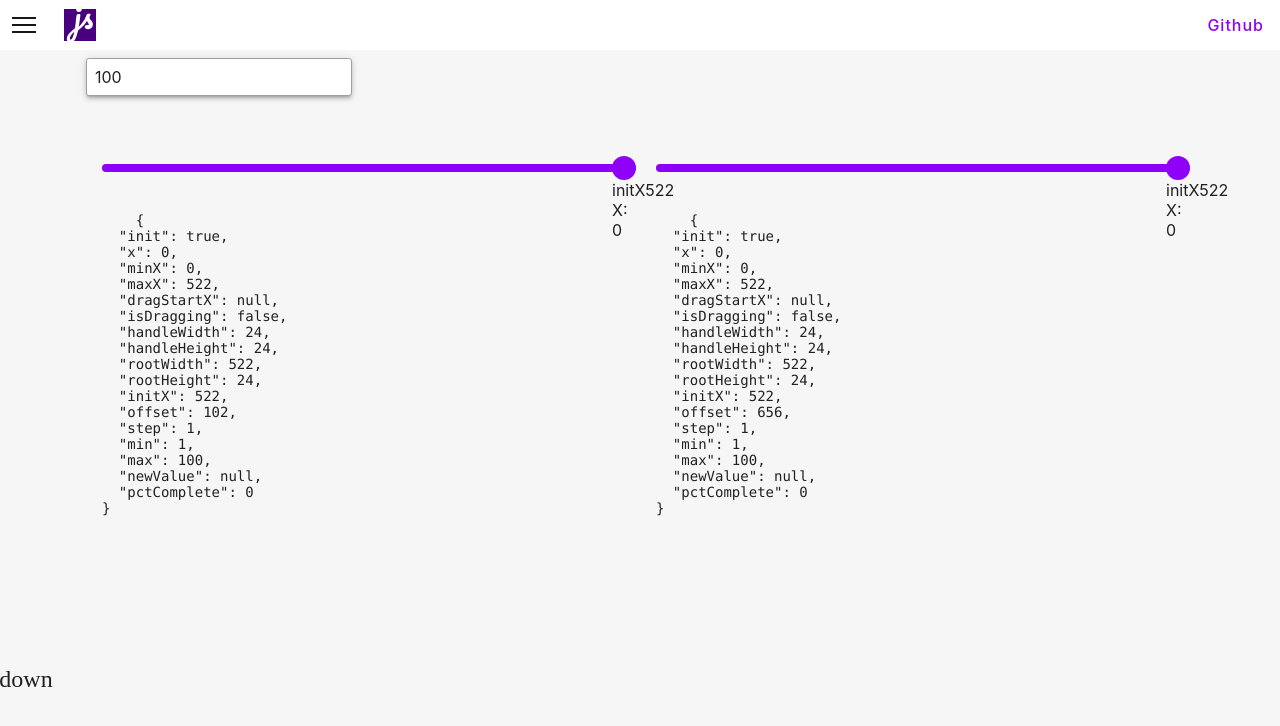
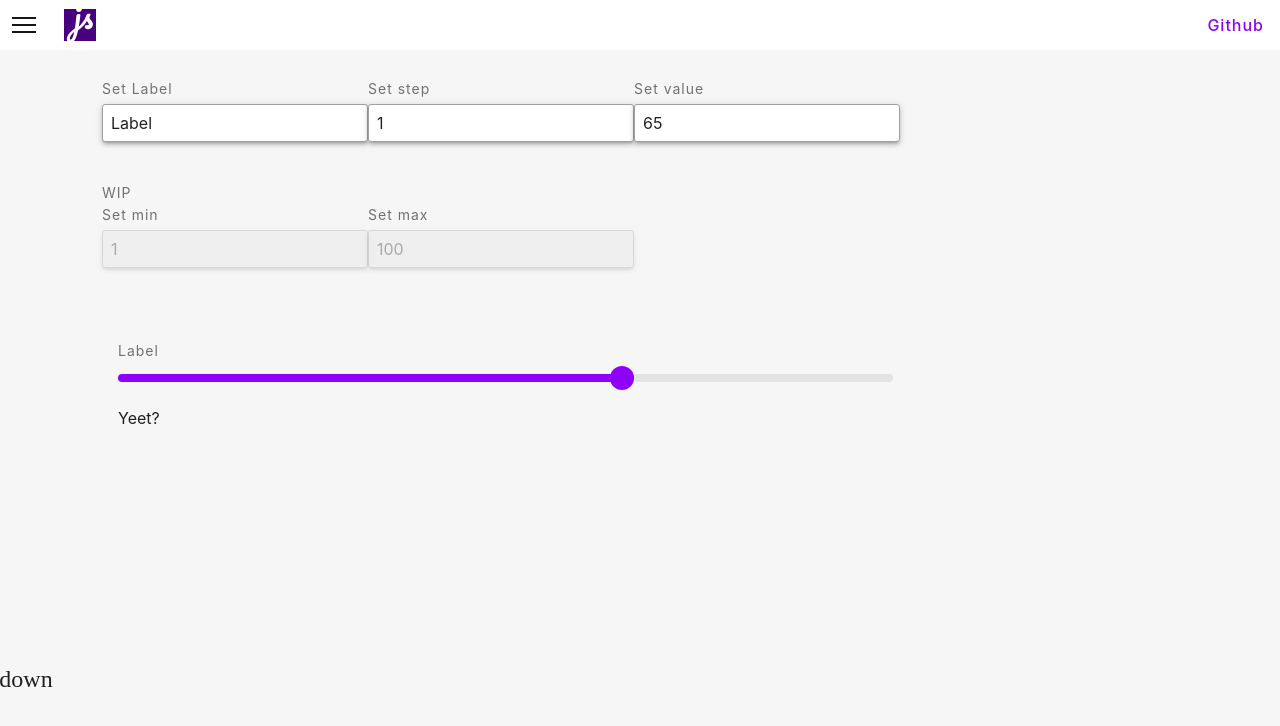
Before and after one commit to strizich/sdui, a Vue app: page /components/slider in a window 1280 px wide. Shown: the top 726 px of the page. Built offline with nearby package versions, Linux system fonts and the light colour scheme.

Commit message:
Cleanup and more

```diff
--- a/src/components/SectionHeader.vue
+++ b/src/components/SectionHeader.vue
@@ -14,7 +14,7 @@
     >
       <sd-icon name="link"/>
       <sd-tooltip
-        placement="right"
+        placement="top"
         :theme="theme"
         :auto-open="false"
         :active="active"
--- a/src/library/components/SdField/SdField.vue
+++ b/src/library/components/SdField/SdField.vue
@@ -8,6 +8,7 @@
         :type="type"
         :name="name"
         :placeholder="placeholder"
+        :disabled="disabled"
         @blur="(e) => handleTouched(e)"
         @focus="(e) => handleFocused(e)"
         @input="(e) => handleInput(e)"
@@ -38,6 +39,7 @@ export default defineComponent({
     name: String,
     value: [String, Number],
     placeholder: String,
+    disabled: Boolean,
     type: {
       type: String,
       default: 'text'
@@ -98,7 +100,8 @@ export default defineComponent({
       return {
         'sd--field__control': true,
         'is--dirty': state.touched,
-        'is--error': handleValidation.value
+        'is--error': handleValidation.value,
+        'is--disabled': props.disabled
       }
     })
 
@@ -149,8 +152,9 @@ export default defineComponent({
       width: 100%;
       display:block;
       @include sd--elevation(3);
-      &:disabled {
-        background-color: var(--background-highlight);
+      &:disabled, &.is--disabled {
+        opacity: .35;
+        background-color: var(--background-accent);
         color: var(--text-highlight);
       }
        &.is--error{
--- a/src/library/components/SdGrid/SdContainer.vue
+++ b/src/library/components/SdGrid/SdContainer.vue
@@ -1,5 +1,5 @@
 <template>
-  <div :class="['sd--container', classes]">
+  <div :class="[classes]">
     <slot/>
   </div>
 </template>
@@ -45,7 +45,7 @@ export default {
     max-width: 100%;
   }
   @include breakpoint-down('sm') {
-    padding: 0;
+    padding: 0 24px;
   }
 }
 </style>
--- a/src/library/components/SdSlider/SdSlider.vue
+++ b/src/library/components/SdSlider/SdSlider.vue
@@ -1,8 +1,7 @@
 <template>
-  <div class="sd--slider" ref="slider">
-    <!-- Needs additional stying features (maybe new component) -->
-    <!-- Need to setup touch events. -->
-    <div class="sd--slider__container">
+  <div class="sd--slider" >
+    <sd-label v-if="label">{{label}}</sd-label>
+    <div class="sd--slider__container" ref="slider">
       <div class="sd--slider__track-container">
         <div
           class="sd--slider__track"
@@ -29,26 +28,24 @@
             {{result}}
           </div>
         </sd-tooltip>
-        initX{{state.initX}}
-        X: {{state.x}}
       </div>
     </div>
+     <p class="sd--text--hint">Yeet?</p>
   </div>
-  <pre>
-    {{state}}
-  </pre>
 </template>
 
 <script>
 import { defineComponent, ref, reactive, computed, watchEffect, onMounted } from 'vue'
-import { SdTooltip } from '@/library'
+import { SdTooltip, SdLabel } from '@/library'
 
 export default defineComponent({
   name: 'SdSlider',
   components: {
-    SdTooltip
+    SdTooltip,
+    SdLabel
   },
   props: {
+    label: String,
     value: Number,
     min: {
       type: Number,
@@ -118,28 +115,16 @@ export default defineComponent({
         emit('update:value', quantize)
         return Math.round(currentValue / props.step) * props.step
       }
-      if (currentValue) {
-        return props.value
-      }
       emit('update:value', currentValue)
       return currentValue
     })
-
-    const onMouseDown = e => {
-      const { clientX } = e
-      state.dragStartX = clientX - state.x
-      state.isDragging = true
-      document.addEventListener('mouseup', onMouseUp)
-      document.addEventListener('mousemove', onMouseMove)
-      console.log(e)
-    }
 
     const onMouseMove = e => {
       const { clientX } = e
       state.x = Math.max(1, Math.min(clientX - state.dragStartX, state.maxX))
     }
 
-    const onRailClick = e => {
+    const onMouseDown = e => {
       const { clientX } = e
       const clickX = Math.round((clientX - state.offset))
       state.x = Math.max(1, Math.min(clickX, state.maxX))
@@ -155,7 +140,7 @@ export default defineComponent({
       state.isDragging = false
       document.removeEventListener('mouseup', onMouseUp)
       document.removeEventListener('mousemove', onMouseMove)
-      document.removeEventListener('mousedown', onRailClick)
+      document.removeEventListener('mousedown', onMouseDown)
     }
 
     const onTouchStart = e => {
@@ -195,13 +180,12 @@ export default defineComponent({
         state.handleHeight = Math.round(handle.value.clientHeight)
         state.rootWidth = Math.round(slider.value.clientWidth)
         state.rootHeight = Math.round(slider.value.clientHeight)
+        state.minX = props.min
         state.maxX = Math.round(state.rootWidth)
-        state.minX = 0
         state.pctComplete = state.x / state.rootWidth
         state.initX = Math.round(props.value / props.max * state.rootWidth)
-        handle.value.addEventListener('touchstart', onTouchStart)
-        handle.value.addEventListener('mousedown', onMouseDown)
-        slider.value.addEventListener('mousedown', onRailClick)
+        slider.value.addEventListener('touchstart', onTouchStart)
+        slider.value.addEventListener('mousedown', onMouseDown)
       }
     })
 
@@ -230,24 +214,23 @@ export default defineComponent({
       state,
       containerStyle,
       thumbTrackStyle,
-      result,
-      onRailClick
+      result
     }
   }
 })
 </script>
 
-<style lang="scss" scoped>
+<style lang="scss">
 @import '../SdElevation/mixins';
 
 .sd--slider{
-  position:relative;
-  margin-top: 32px;
-  margin-bottom: 32px;
-  height: 24px;
-  margin: 32px auto;
-  border-radius: 30px;
-  width: 100%;
+  padding: 0 16px;
+  &__container{
+    position:relative;
+    height: 24px;
+    border-radius: 30px;
+    width: 100%;
+  }
   &__track-container{
     background-color: var(--background-accent);
     position: absolute;
--- a/src/views/DemoSlider.vue
+++ b/src/views/DemoSlider.vue
@@ -1,42 +1,51 @@
 <template>
-  <div>
-    <sd-container>
-      <sd-row>
-        <sd-col>
-          <sd-field type="number" v-model.number="sliderOne"/>
-        </sd-col>
-      </sd-row>
-    <sd-row>
-      <sd-col :md="6">
-        <sd-slider :step="1" :min="1" :max="100" v-model:value="sliderOne"/>
-      </sd-col>
-      <sd-col :md="6">
-        <sd-slider :step="1" :min="1" :max="100" v-model:value="sliderOne"/>
-      </sd-col>
-    </sd-row>
-    </sd-container>
+  <div class="demo-slider">
+  <sd-container>
+    <sd-fieldset>
+      <sd-field label="Set Label" type="text" v-model="label"/>
+      <sd-field label="Set step" type="number" v-model.number="step"/>
+      <sd-field label="Set value" type="number" v-model.number="value"/>
+    </sd-fieldset>
+    <sd-fieldset title="WIP">
+      <sd-field label="Set min" type="number" disabled v-model.number="min"/>
+      <sd-field label="Set max" type="number" disabled v-model.number="max"/>
+    </sd-fieldset>
+    <div class="demo-slider__wrapper">
+      <sd-slider :label="label" :min="1" :step="step" v-model:value="value"/>
+    </div>
+  </sd-container>
   </div>
 </template>
 
 <script>
 import { defineComponent, reactive, toRefs } from 'vue'
 import SdSlider from '@/library/components/SdSlider/SdSlider'
-import { SdField, SdContainer, SdRow, SdCol } from '@/library'
+import { SdContainer, SdField, SdFieldset } from '@/library'
 
 export default defineComponent({
-  components: { SdSlider, SdField, SdContainer, SdRow, SdCol },
+  components: { SdSlider, SdContainer, SdField, SdFieldset },
   setup () {
-    const state = reactive({
-      sliderOne: 100
+    const slider = reactive({
+      label: 'Label',
+      min: 1,
+      step: 1,
+      max: 100,
+      value: 65
     })
 
     return {
-      ...toRefs(state)
+      ...toRefs(slider)
     }
   }
 })
 </script>
 
 <style lang="scss" scoped>
-
+.demo-slider {
+  margin-top: 32px;
+  &__wrapper {
+    margin-top: 32px;
+    width: 75%;
+  }
+}
 </style>
```
